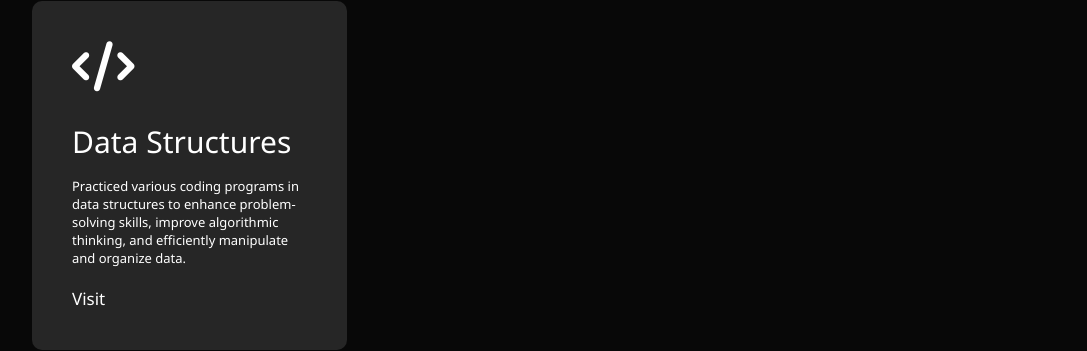
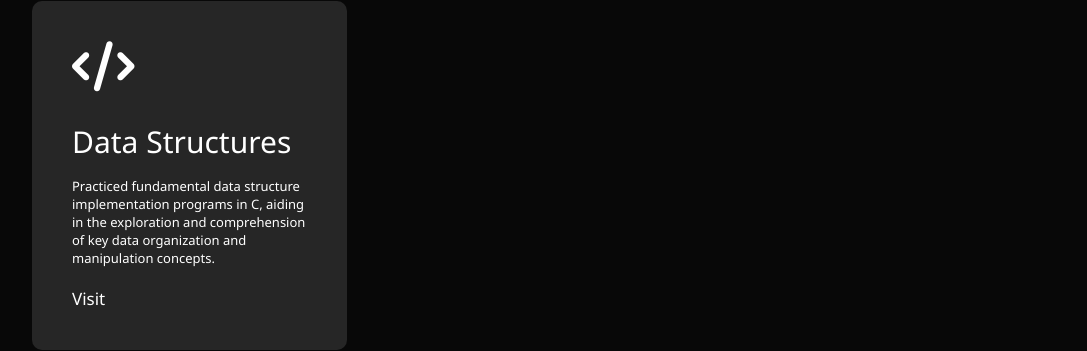
Before and after one commit to karthicks07/karthicks07.github.io, a plain HTML site: page index.html in a window 1280 px wide. Shown: the part 4101-4452 px from the top of the page, without its empty margins (96-1183 px from the left). Drawn offline with Linux system fonts and the light colour scheme.

Commit message:
Update index.html

```diff
--- a/index.html
+++ b/index.html
@@ -178,7 +178,7 @@
                 <div>
                     <i class="fa-solid fa-code"></i>
                     <h2>Data Structures</h2>
-                    <p>Practiced various coding programs in data structures to enhance problem-solving skills, improve algorithmic thinking, and efficiently manipulate and organize data.</p>
+                    <p>Practiced fundamental data structure implementation programs in C, aiding in the exploration and comprehension of key data organization and manipulation concepts.</p>
                     <a href="https://github.com/karthicks07/Data_structure.git">Visit</a>
                 </div>
         </div>
```
